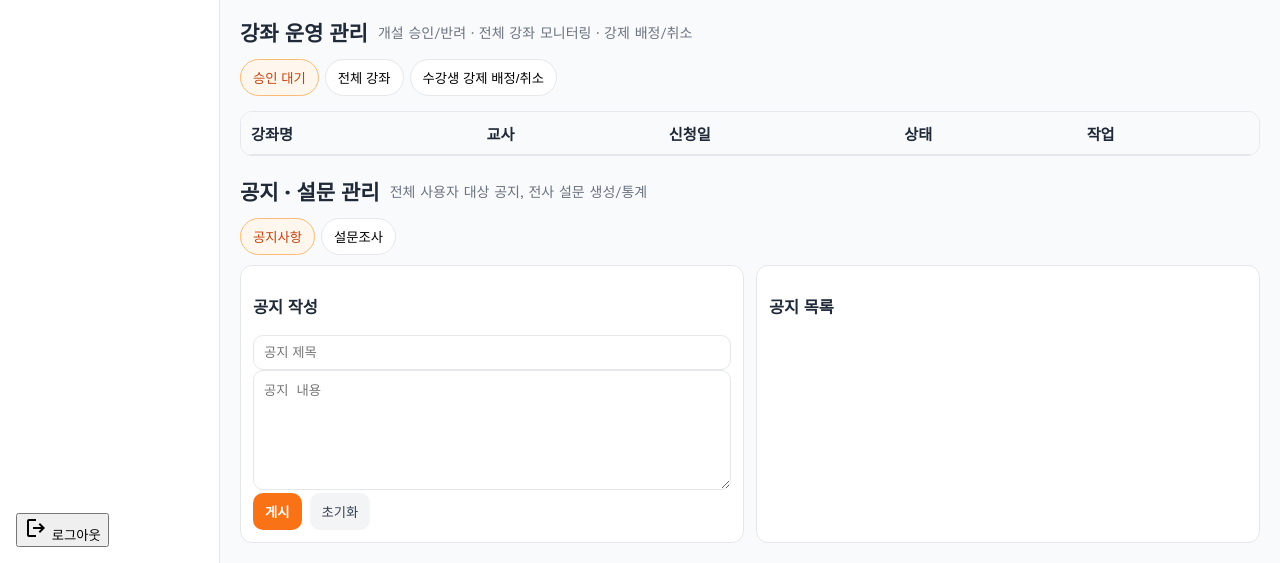
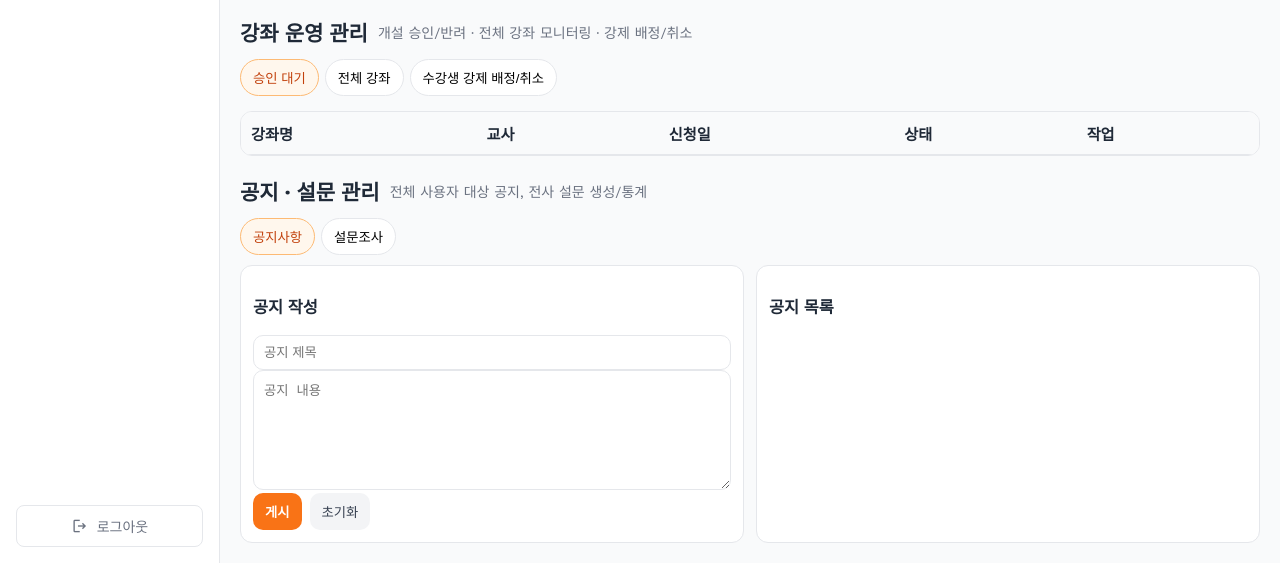
Before and after one commit to tlscksgur/afterSchoolM, a plain HTML site: page admin.html in a window 1280 px wide. Shown: the part 283-846 px from the top of the page. Drawn offline with nearby package versions, Linux system fonts and the light colour scheme; no server answers.

Commit message:
로그아웃버튼수정

```diff
--- a/css/admin.css
+++ b/css/admin.css
@@ -107,6 +107,32 @@ body {
   gap: 8px;
   color: var(--muted);
   text-decoration: none
+}
+
+.logout-btn {
+  width: 100%;
+  display: flex;
+  align-items: center;
+  justify-content: center;
+  gap: 8px;
+  padding: 10px;
+  background: transparent;
+  border: 1px solid var(--border);
+  border-radius: 8px;
+  color: var(--muted);
+  font-size: 14px;
+  cursor: pointer;
+  transition: all 0.2s;
+}
+
+.logout-btn:hover {
+  background: #fee2e2;
+  border-color: #dc2626;
+  color: #dc2626;
+}
+
+.logout-btn .material-symbols-outlined {
+  font-size: 18px;
 }
 
 /* Main */
```
